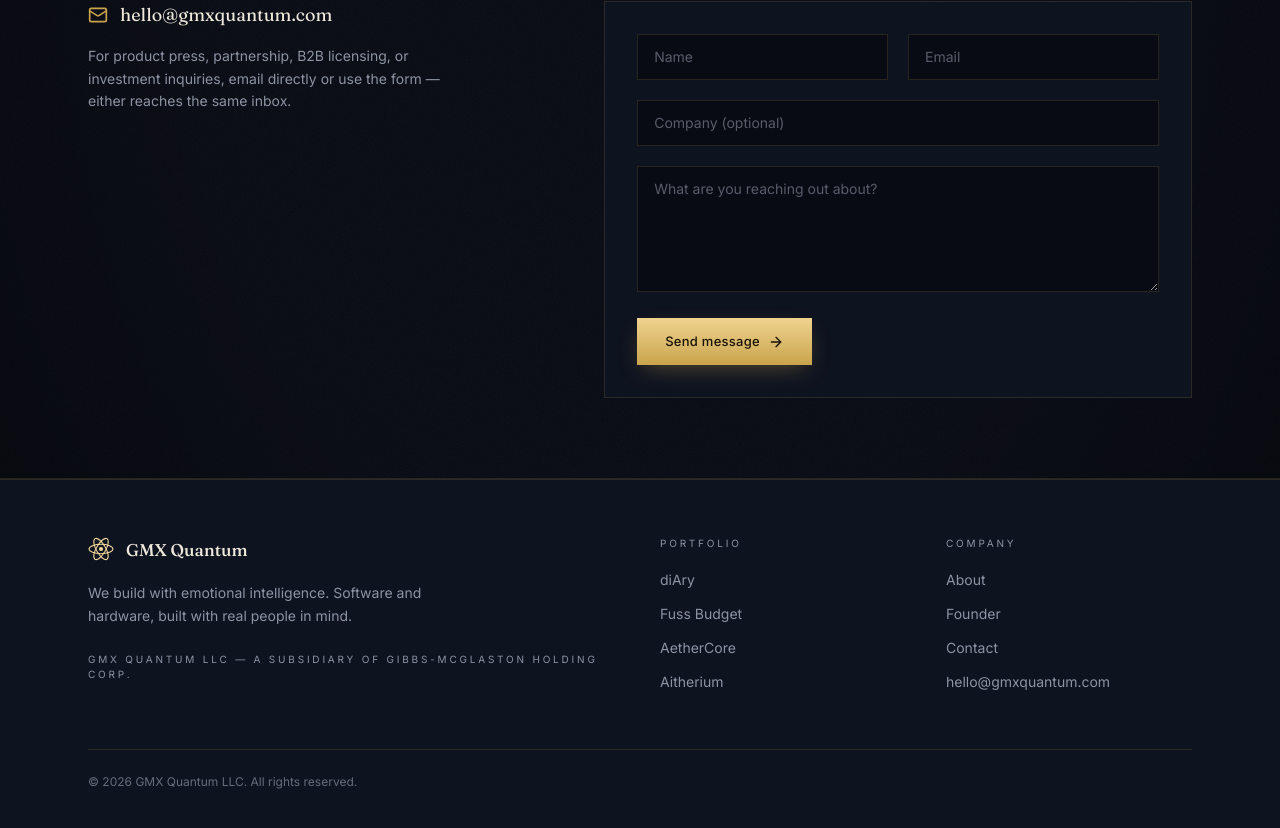
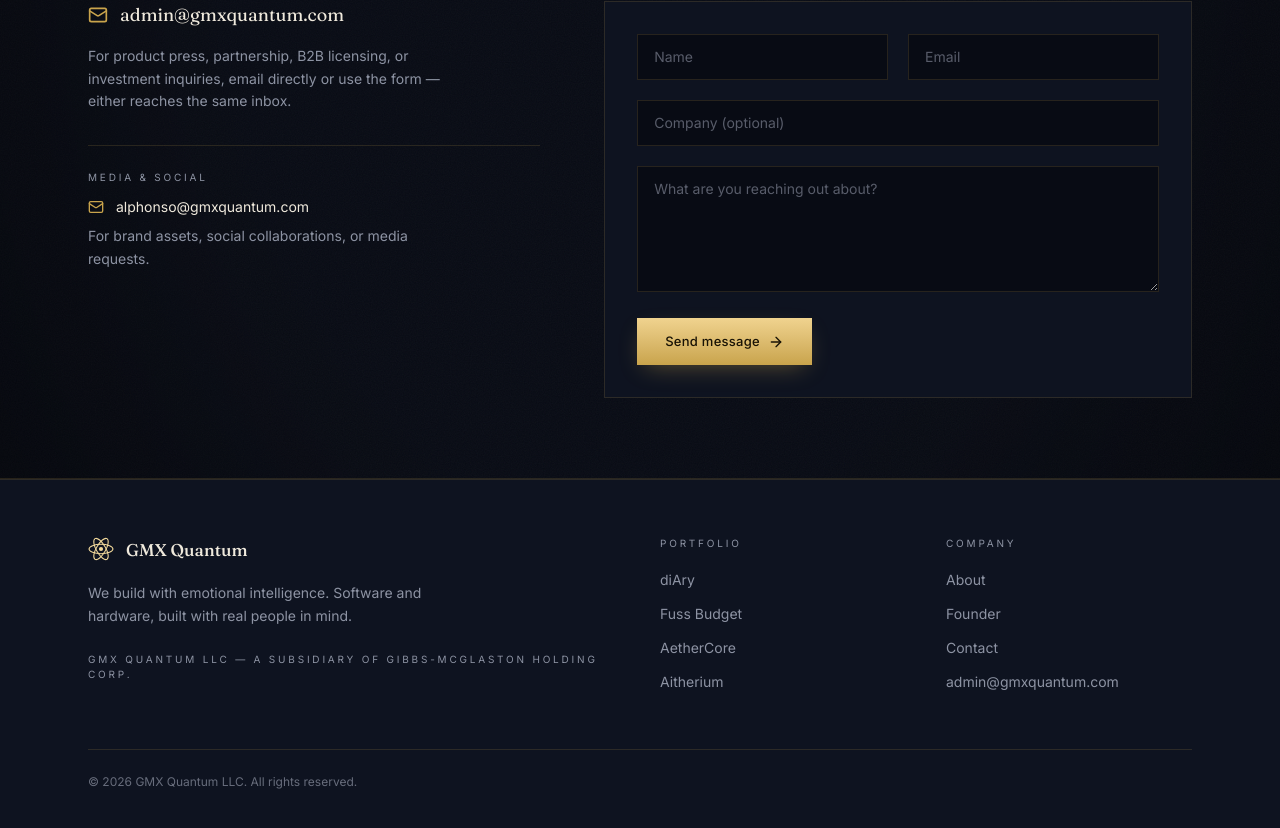
Before and after one commit to dgibbs20/gmx-quantum-site, a React (Vite) app: page /contact in a window 1280 px wide. Shown: the part 328-1156 px from the top of the page. Built offline with nearby package versions, Linux system fonts and the light colour scheme.

Commit message:
Replace placeholder contact email with real addresses

```diff
--- a/src/components/Footer.jsx
+++ b/src/components/Footer.jsx
@@ -60,10 +60,10 @@
               </li>
               <li>
                 <a
-                  href="mailto:hello@gmxquantum.com"
+                  href="mailto:admin@gmxquantum.com"
                   className="text-sm text-ivory-dim hover:text-gold"
                 >
-                  hello@gmxquantum.com
+                  admin@gmxquantum.com
                 </a>
               </li>
             </ul>
--- a/src/pages/Contact.jsx
+++ b/src/pages/Contact.jsx
@@ -24,17 +24,31 @@
         <div className="mt-16 grid gap-16 lg:grid-cols-[1fr_1.3fr]">
           <div>
             <a
-              href="mailto:hello@gmxquantum.com"
+              href="mailto:admin@gmxquantum.com"
               className="flex items-center gap-3 font-display text-lg text-ivory hover:text-gold"
             >
               <Mail size={20} className="text-gold" />
-              hello@gmxquantum.com
+              admin@gmxquantum.com
             </a>
             <p className="mt-4 max-w-sm text-sm leading-relaxed text-ivory-dim">
               For product press, partnership, B2B licensing, or investment
               inquiries, email directly or use the form — either reaches the
               same inbox.
             </p>
+
+            <div className="mt-8 border-t border-line-gold pt-6">
+              <p className="text-eyebrow !text-[10px] !text-ivory-dim">Media &amp; Social</p>
+              <a
+                href="mailto:alphonso@gmxquantum.com"
+                className="mt-3 flex items-center gap-3 text-sm text-ivory hover:text-gold"
+              >
+                <Mail size={16} className="text-gold" />
+                alphonso@gmxquantum.com
+              </a>
+              <p className="mt-2 max-w-sm text-sm leading-relaxed text-ivory-dim">
+                For brand assets, social collaborations, or media requests.
+              </p>
+            </div>
           </div>
 
           <div className="border border-line-gold bg-navy-raised p-8">
```
